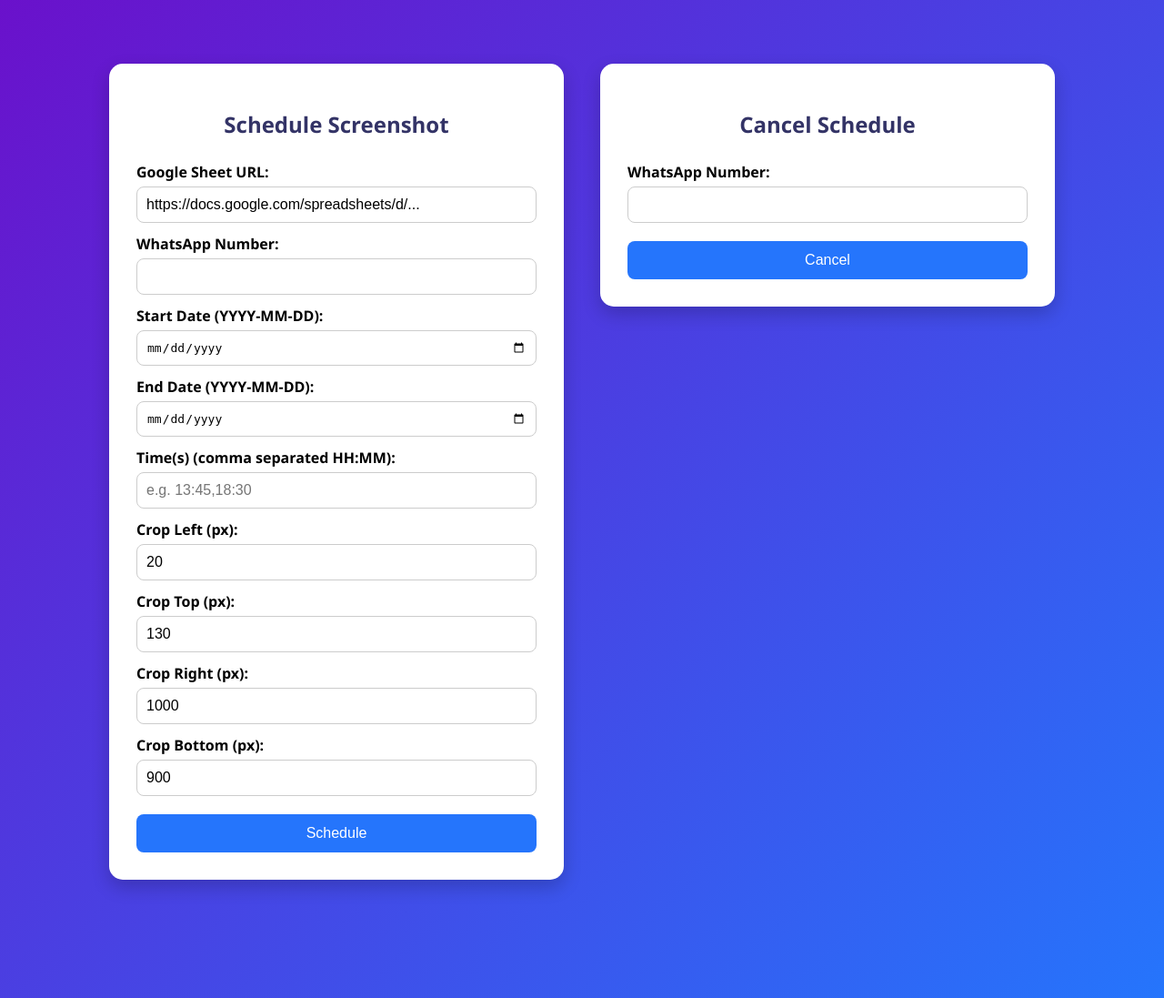
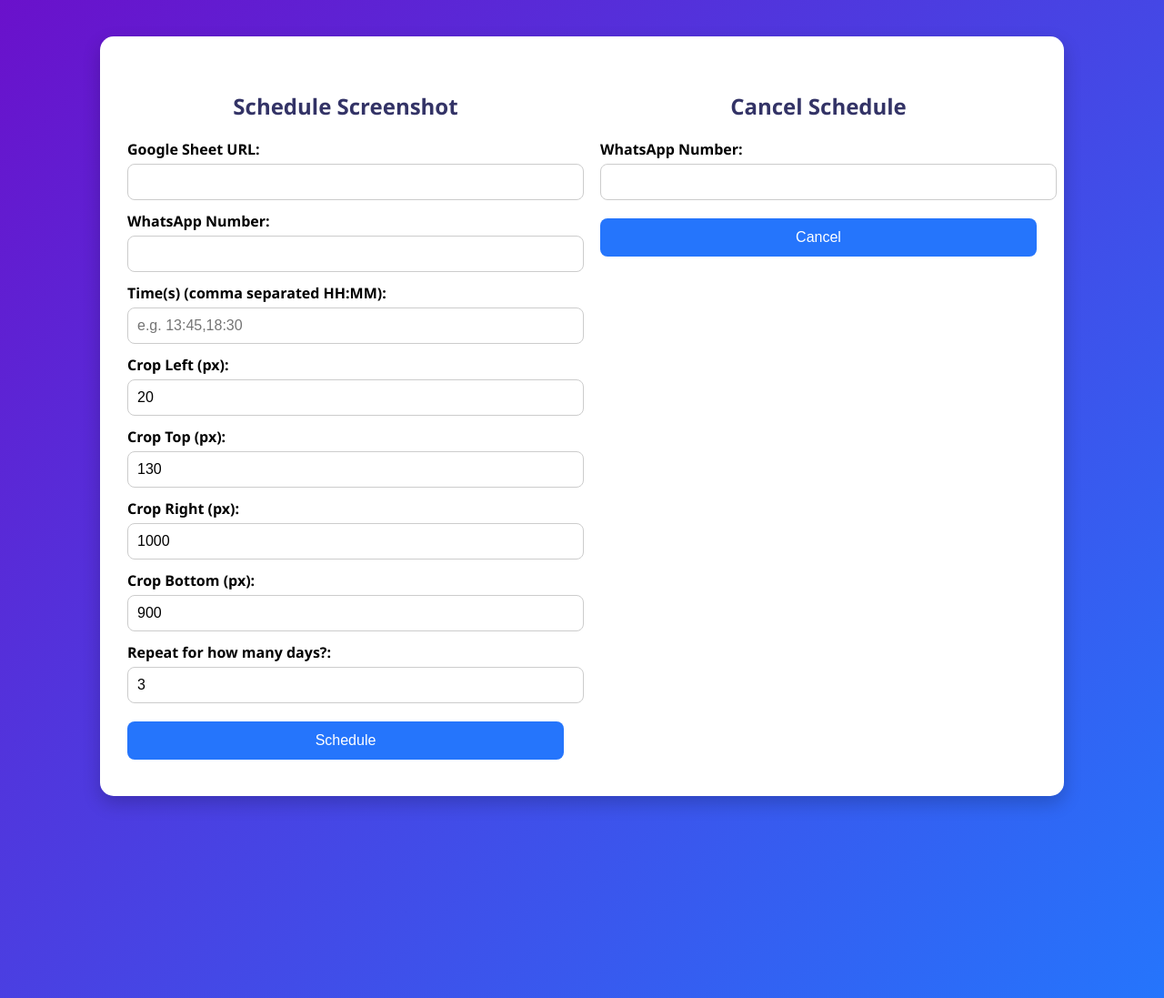
Before and after one commit to kraken3743/sheet-to-whatsapp, a Flask app: page / in a window 1280 px wide. Shown: the whole page at 91% size. Run offline with Flask 3, Linux system fonts and the light colour scheme.

Commit message:
Refactor: Simplified scheduling with duration-based repeat and improved form layout

```diff
--- a/app.py
+++ b/app.py
@@ -15,18 +15,15 @@ def register():
         data = request.form
         sheet_url = data['sheet_url']
         number = data['whatsapp_number']
-        times = data['times'].split(',')
-        start_date = data['start_date']
-        end_date = data['end_date']
-        crop_left = int(data['crop_left'])
-        crop_top = int(data['crop_top'])
-        crop_right = int(data['crop_right'])
-        crop_bottom = int(data['crop_bottom'])
-
-        crop_box = (crop_left, crop_top, crop_right, crop_bottom)
-
-        print(f"[REGISTER] Scheduled for {number} at {times}")
-        schedule_user(sheet_url, number, times, crop_box, start_date, end_date)
+        times = [t.strip() for t in data['times'].split(',')]
+        crop_box = (
+            int(data['crop_left']),
+            int(data['crop_top']),
+            int(data['crop_right']),
+            int(data['crop_bottom'])
+        )
+        num_days = int(data['num_days'])
+        schedule_user(sheet_url, number, times, crop_box, num_days)
         return "Scheduled successfully!"
     except Exception as e:
         print(f"[ERROR] in /register: {e}")
@@ -37,14 +34,12 @@ def cancel():
     try:
         number = request.form['whatsapp_number']
         cancel_schedule(number)
-        return "Schedule cancelled."
+        return "Cancelled successfully!"
     except Exception as e:
         print(f"[ERROR] in /cancel: {e}")
         return "Failed to cancel.", 500
 
-# Scheduler ALWAYS starts
-threading.Thread(target=run_loop, daemon=True).start()
-
 if __name__ == '__main__':
-    port = int(os.environ.get("PORT", 8080))
+    threading.Thread(target=run_loop, daemon=True).start()
+    port = int(os.environ.get("PORT", 5000))
     app.run(host='0.0.0.0', port=port)
--- a/scheduler.py
+++ b/scheduler.py
@@ -1,48 +1,57 @@
-import datetime
+import schedule
 import time
-import threading
-
+from datetime import datetime, timedelta
 from screenshot import take_screenshot
 from whatsapp import send_whatsapp_image
 
-schedules = {}
+scheduled_tasks = {}
 
-def schedule_user(sheet_url, number, times, crop_box, start_date, end_date):
-    schedules[number] = {
-        'sheet_url': sheet_url,
-        'times': times,
-        'crop_box': crop_box,
-        'start_date': start_date,
-        'end_date': end_date
+def job_wrapper(config):
+    now = datetime.now()
+    end_date = config["start_date"] + timedelta(days=config["num_days"])
+    print(f"[DEBUG] Start: {config['start_date']} | End: {end_date} | Now: {now}")
+
+    if now.date() >= end_date.date():
+        print(f"[DISABLE] Auto-cancelling job for {config['number']} after {config['num_days']} days.")
+        cancel_schedule(config['number'])
+        return
+
+    screenshot_path = take_screenshot(config["sheet_url"], config["crop_box"])
+    send_whatsapp_image(config["number"], screenshot_path)
+
+def schedule_user(sheet_url, number, times, crop_box, num_days):
+    start_date = datetime.now()
+    config = {
+        "sheet_url": sheet_url,
+        "number": number,
+        "times": times,
+        "crop_box": crop_box,
+        "start_date": start_date,
+        "num_days": num_days
     }
+
     print(f"[SCHEDULE] Scheduled {number} at {times} daily.")
 
+    if number in scheduled_tasks:
+        cancel_schedule(number)
+
+    jobs = []
+    for t in times:
+        job = schedule.every().day.at(t).do(job_wrapper, config)
+        jobs.append(job)
+
+    scheduled_tasks[number] = jobs
+
 def cancel_schedule(number):
-    if number in schedules:
-        del schedules[number]
-        print(f"[CANCEL] Schedule for {number} cancelled.")
+    if number in scheduled_tasks:
+        for job in scheduled_tasks[number]:
+            schedule.cancel_job(job)
+        del scheduled_tasks[number]
+        print(f"[CANCEL] Schedule cancelled for {number}")
+    else:
+        print(f"[CANCEL] No schedule found for {number}")
 
 def run_loop():
-    print("[SCHEDULER] Started loop.")
     while True:
-        now = datetime.datetime.now()
-        now_str = now.strftime("%H:%M")
-        today_str = now.strftime("%Y-%m-%d")
-
-        for number, info in list(schedules.items()):
-            start = datetime.datetime.strptime(info['start_date'], "%Y-%m-%d").date()
-            end = datetime.datetime.strptime(info['end_date'], "%Y-%m-%d").date()
-            today = datetime.date.today()
-
-            if today < start or today > end:
-                if today > end:
-                    print(f"[AUTO-DISABLE] End date passed. Removing {number}")
-                    del schedules[number]
-                continue
-
-            if now_str in info['times']:
-                print(f"[TRIGGER] Sending screenshot to {number}")
-                image_path = take_screenshot(info['sheet_url'], info['crop_box'])
-                send_whatsapp_image(number, image_path)
-
+        schedule.run_pending()
         time.sleep(1)
--- a/templates/index.html
+++ b/templates/index.html
@@ -15,26 +15,24 @@
     }
 
     .container {
+      background: white;
+      margin: 40px auto;
+      padding: 40px 30px;
+      border-radius: 15px;
+      box-shadow: 0 8px 20px rgba(0, 0, 0, 0.2);
+      max-width: 1000px;
       display: flex;
-      justify-content: center;
-      align-items: flex-start;
-      padding: 50px;
+      justify-content: space-between;
+      gap: 40px;
     }
 
-    .form-box {
-      background: white;
-      padding: 30px;
-      border-radius: 15px;
-      box-shadow: 0 8px 20px rgba(0, 0, 0, 0.2);
-      max-width: 500px;
-      width: 100%;
-      box-sizing: border-box;
-      margin: 20px;
+    .left, .right {
+      flex: 1;
     }
 
     h2 {
       text-align: center;
-      margin-bottom: 25px;
+      margin-bottom: 20px;
       color: #333366;
     }
 
@@ -45,21 +43,19 @@
     }
 
     input[type="text"],
-    input[type="number"],
-    input[type="date"] {
+    input[type="number"] {
       width: 100%;
       padding: 10px;
       border: 1px solid #ccc;
       border-radius: 8px;
       font-size: 1em;
-      box-sizing: border-box;
     }
 
     button {
       background-color: #2575fc;
       color: white;
       border: none;
-      padding: 12px 24px;
+      padding: 12px;
       font-size: 1em;
       border-radius: 8px;
       cursor: pointer;
@@ -75,20 +71,14 @@
 </head>
 <body>
   <div class="container">
-    <div class="form-box">
+    <div class="left">
       <h2>Schedule Screenshot</h2>
       <form method="POST" action="/register">
         <label>Google Sheet URL:</label>
-        <input type="text" name="sheet_url" required value="https://docs.google.com/spreadsheets/d/...">
+        <input type="text" name="sheet_url" required>
 
         <label>WhatsApp Number:</label>
         <input type="text" name="whatsapp_number" required>
-
-        <label>Start Date (YYYY-MM-DD):</label>
-        <input type="date" name="start_date" required>
-
-        <label>End Date (YYYY-MM-DD):</label>
-        <input type="date" name="end_date" required>
 
         <label>Time(s) (comma separated HH:MM):</label>
         <input type="text" name="times" required placeholder="e.g. 13:45,18:30">
@@ -105,11 +95,14 @@
         <label>Crop Bottom (px):</label>
         <input type="number" name="crop_bottom" value="900">
 
+        <label>Repeat for how many days?:</label>
+        <input type="number" name="num_days" value="3" min="1">
+
         <button type="submit">Schedule</button>
       </form>
     </div>
 
-    <div class="form-box">
+    <div class="right">
       <h2>Cancel Schedule</h2>
       <form method="POST" action="/cancel">
         <label>WhatsApp Number:</label>
```
Also changed, not shown: screenshot.py (+7 -4 lines), whatsapp.py (+6 -6 lines).
